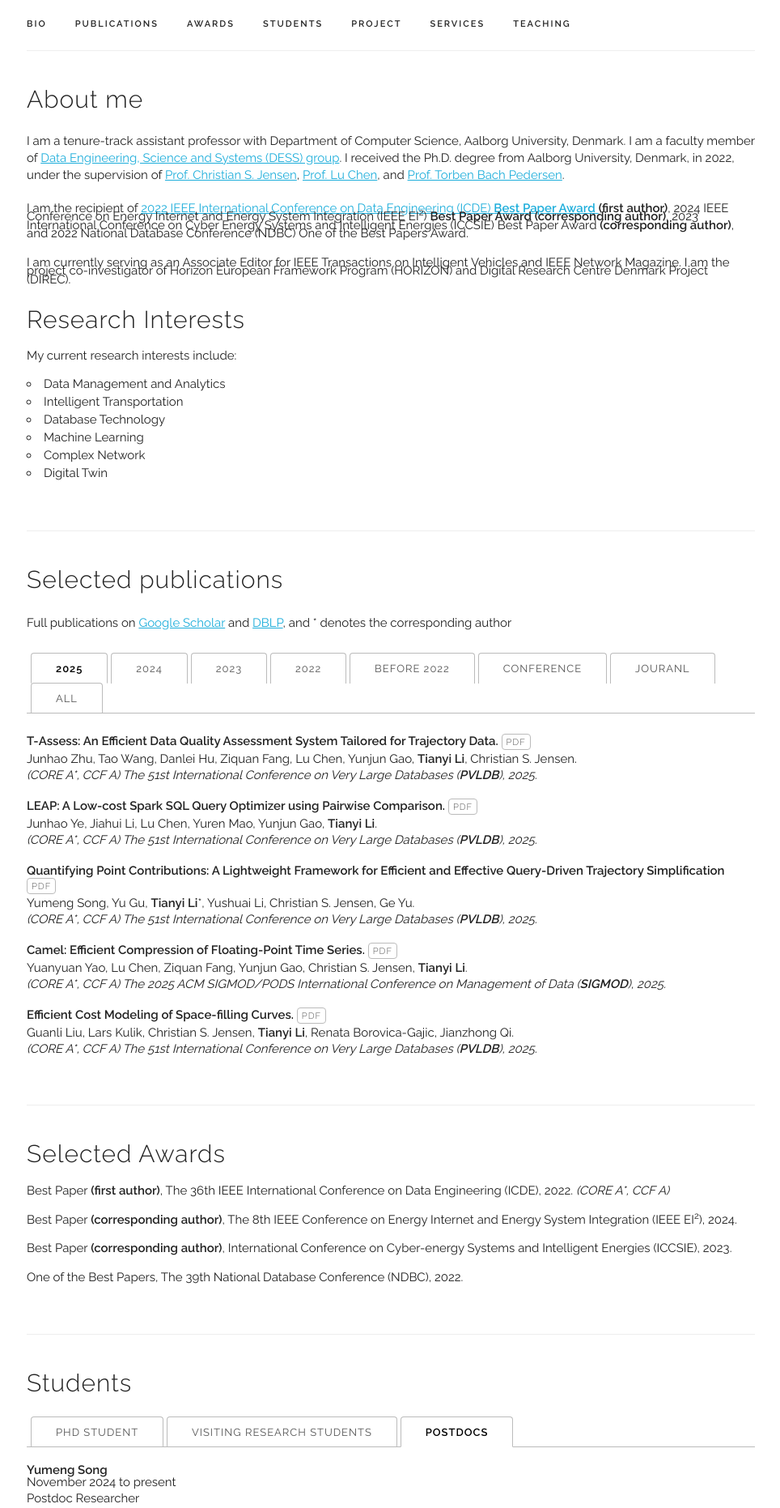
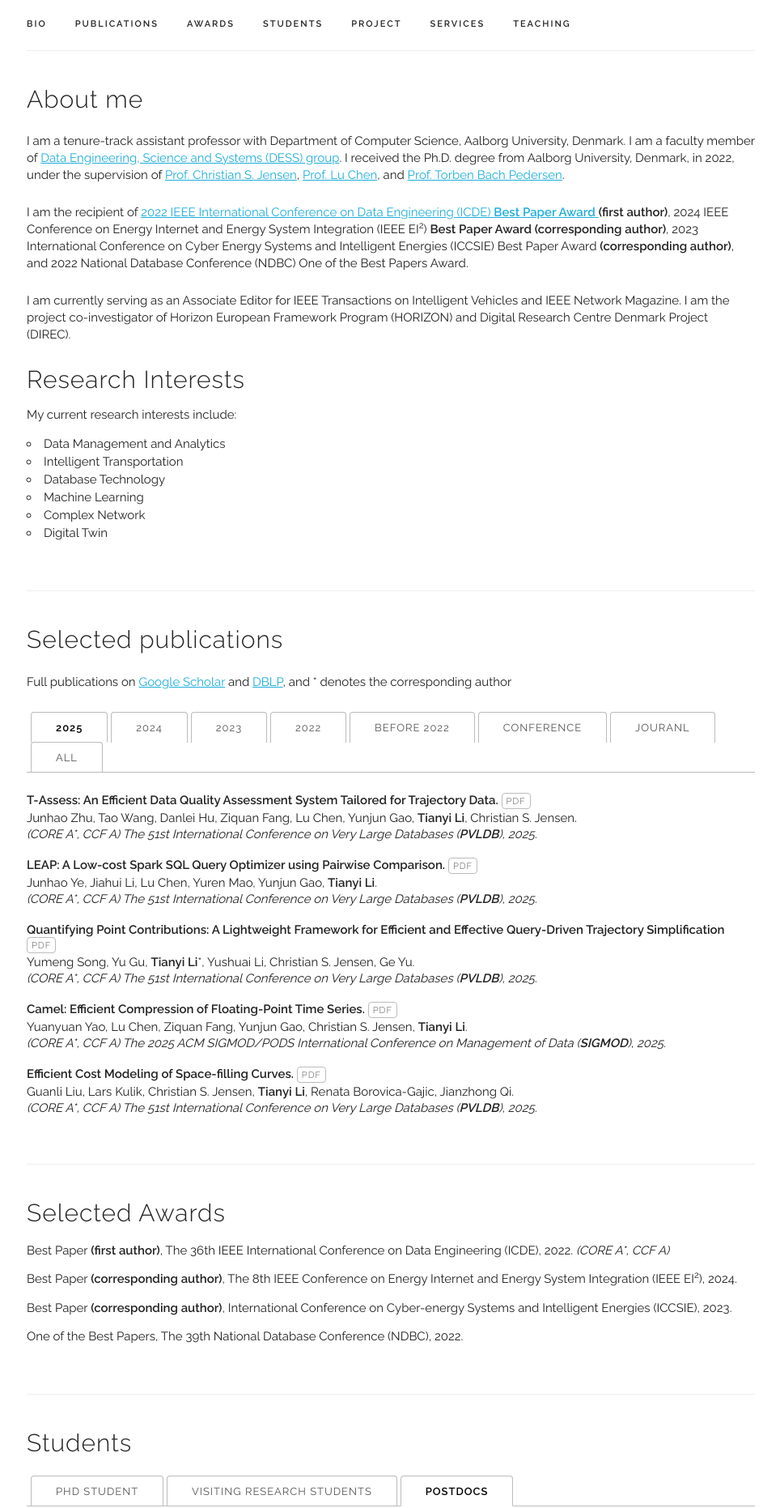
Before and after one commit to litianyi-cs-dkaau/litianyi-cs-dkaau.github.io, a Jekyll site: the page built from index.html, in a window 1280 px wide. Shown: the part 367-2229 px from the top of the page at 81% size, without its empty margins (157-1121 px from the left). Built offline with Jekyll 4.4.1, drawn with Linux system fonts in a browser that asks for light colours.

Commit message:
Update index.html

```diff
--- a/index.html
+++ b/index.html
@@ -14,10 +14,10 @@ I was a recipient of <a href="https://icde2022.ieeecomputer.my/best-papers/">ICD
   <p style="line-height:1.4">
   I am a tenure-track assistant professor with Department of Computer Science, Aalborg University, Denmark. I am a faculty member of <a href="https://www.cs.aau.dk/research/dess-data-engineering-science-and-systems/about-dess"> Data Engineering, Science and Systems (DESS) group</a>.
     I received the Ph.D. degree from Aalborg University, Denmark, in 2022, under the supervision of <a href="https://csj.cs.aau.dk" target="_blank">Prof. Christian S. Jensen</a>, <a href="https://person.zju.edu.cn/en/luchen" target="_blank">Prof. Lu Chen</a>, and <a href="https://homes.cs.aau.dk/~tbp/" target="_blank">Prof. Torben Bach Pedersen</a>. </p>
-  <p style="line-height:0.7">
+  <p style="line-height:1.4">
     I am the recipient of <a href="https://icde2022.ieeecomputer.my/best-papers/" target="_blank"> 2022 IEEE International Conference on Data Engineering (ICDE) <b> Best Paper Award</b> </a> <b>(first author)</b>, 2024 IEEE Conference on Energy Internet and Energy System Integration (IEEE EI<sup>2</sup>) <b> Best Paper Award </b> <b>(corresponding author)</b>, 2023 International Conference on Cyber Energy Systems and Intelligent Energies (ICCSIE) Best Paper Award <b>(corresponding author)</b>, and 2022 National Database Conference (NDBC) One of the Best Papers Award.
     </p>
-  <p style="line-height:0.7">
+  <p style="line-height:1.4">
     I am currently serving as an Associate Editor for IEEE Transactions on Intelligent Vehicles and IEEE Network Magazine.
     I am the project co-investigator of Horizon European Framework Program (HORIZON) and Digital Research Centre Denmark Project (DIREC).</p>
 
```
